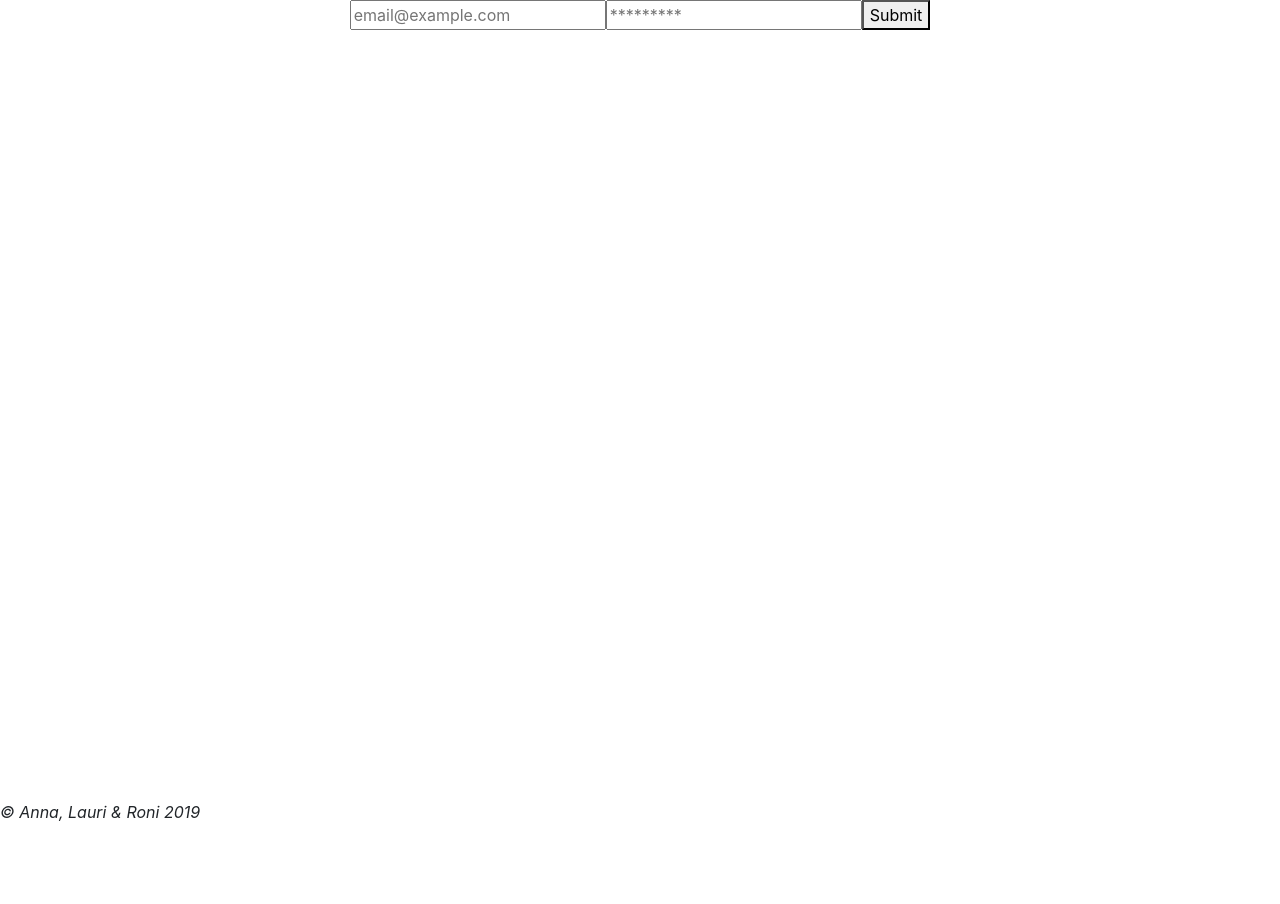
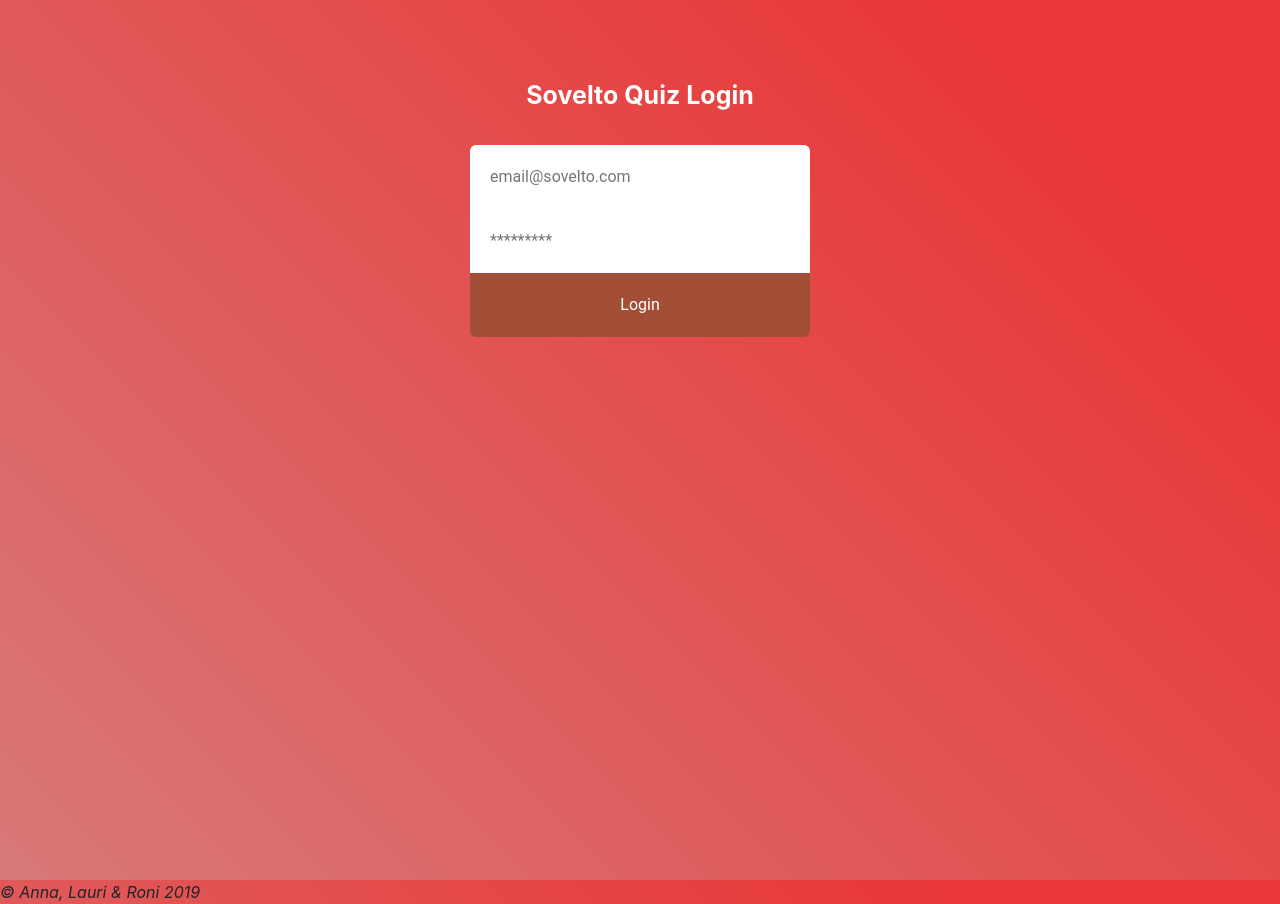
Before and after one commit to laukempp/SoveltoAppStudent, a React (Create React App) app in the folder soveltoapp_reactfront/: page /login in a window 1280 px wide. Before the commit the page ends 824 px from the top, so only its background shows below. Built offline with nearby package versions, Linux system fonts and the light colour scheme.

Commit message:
scss määrittely login ruudulle

```diff
--- a/soveltoapp_reactfront/package.json
+++ b/soveltoapp_reactfront/package.json
@@ -10,6 +10,7 @@
     "@testing-library/user-event": "^7.1.2",
     "bootstrap": "^4.4.1",
     "formik": "^2.0.7",
+    "node-sass": "^4.13.0",
     "react": "^16.12.0",
     "react-bootstrap": "^1.0.0-beta.16",
     "react-dom": "^16.12.0",
--- a/soveltoapp_reactfront/src/components/teacher/Login.js
+++ b/soveltoapp_reactfront/src/components/teacher/Login.js
@@ -5,6 +5,7 @@
 import auth from '../../service/Auth';
 import { Redirect } from "react-router-dom";
 import Footer from "../../layout/Footer";
+import './login.scss';
 export default function Login() {
   const [authT, setAuthT] = useState(auth.isAuthenticated());
 
@@ -18,7 +19,8 @@
   return (
     <>
       {authT ? <Redirect to="/dashboard" /> : null}
-      <div>
+      <div className="user">
+        <h1 className="user__title">Sovelto Quiz Login</h1>
         <Formik
           initialValues={{ login: "", password: "" }}
           validationSchema={loginSchema}
@@ -48,17 +50,19 @@
             handleBlur,
             handleSubmit
           }) => (
-            <Form onSubmit={handleSubmit}>
+            <Form className="form" onSubmit={handleSubmit}>
+              <div className="form__group">
               <Field
                 type="email"
                 name="login"
-                placeholder="email@example.com"
+                placeholder="email@sovelto.com"
+                id="emailfield"
                 className={touched.login && errors.login ? "error" : null}
                 onChange={handleChange}
                 autoComplete="off"
                 onBlur={handleBlur}
                 value={values.login || ""}
-              />
+              /></div>
               <ErrorMessage
                 component="div"
                 name="login"
@@ -69,6 +73,7 @@
                 type="password"
                 name="password"
                 placeholder="*********"
+                id="passfield"
                 className={touched.password && errors.password ? "error" : null}
                 onChange={handleChange}
                 onBlur={handleBlur}
@@ -80,14 +85,19 @@
                 className="invalidPassword"
               />
 
-              <button type="submit" disabled={isSubmitting}>
-                Submit
+              <button className="btnLogin" type="submit" disabled={isSubmitting}>
+                Login
               </button>
             </Form>
+
           )}
         </Formik>
         <Footer />
+
       </div>
+
     </>
+
   );
+
 }
--- /dev/null
+++ b/soveltoapp_reactfront/src/components/teacher/login.scss
@@ -0,0 +1,130 @@
+$font-family:   "Roboto";
+$font-size:     14px;
+
+$color-primary: rgb(182, 87, 60);
+
+* {
+    margin: 0;
+    padding: 0;
+    box-sizing: border-box;
+}
+
+body {
+    font-family: $font-family;
+    font-size: $font-size;
+    background-size: 200% 100% !important;
+    animation: move 10s ease infinite;
+    transform: translate3d(0, 0, 0);
+    background: linear-gradient(45deg, rgb(207, 155, 155) 10%, rgb(233, 55, 55) 90%);
+    height: 100vh
+}
+
+.user {
+    width: 90%;
+    max-width: 340px;
+    margin: 10vh auto;
+}
+
+.user__header {
+    text-align: center;
+    opacity: 0;
+    transform: translate3d(0, 500px, 0);
+    animation: arrive 500ms ease-in-out 0.7s forwards;
+}
+
+.user__title {
+    font-size: 25px;
+    margin-bottom: -5px;
+    font-weight: 700;
+    color: rgb(255, 255, 255);
+}
+
+.form {
+    margin-top: 40px;
+    border-radius: 6px;
+    overflow: hidden;
+    opacity: 0;
+    transform: translate3d(0, 500px, 0);
+    animation: arrive 500ms ease-in-out 0.9s forwards;
+}
+
+.form--no {
+    animation: NO 1s ease-in-out;
+    opacity: 1;
+    transform: translate3d(0, 0, 0);
+}
+
+#passfield, #emailfield {
+    display: block;
+    width: 100%;
+    padding: 20px;
+    font-family: $font-family;
+    -webkit-appearance: none;
+    border: 0;
+    outline: 0;
+    transition: 0.3s;
+
+    &:focus {
+        background: darken(#fff, 3%);
+    }
+}
+
+.btnLogin {
+    display: block;
+    width: 100%;
+    padding: 20px;
+    font-family: $font-family;
+    -webkit-appearance: none;
+    outline: 0;
+    border: 0;
+    color: white;
+    background: darken($color-primary, 5%);
+    transition: 0.3s;
+
+    &:hover {
+        background: darken($color-primary, 10%);
+    }
+}
+
+@keyframes NO {
+  from, to {
+    -webkit-transform: translate3d(0, 0, 0);
+    transform: translate3d(0, 0, 0);
+  }
+
+  10%, 30%, 50%, 70%, 90% {
+    -webkit-transform: translate3d(-10px, 0, 0);
+    transform: translate3d(-10px, 0, 0);
+  }
+
+  20%, 40%, 60%, 80% {
+    -webkit-transform: translate3d(10px, 0, 0);
+    transform: translate3d(10px, 0, 0);
+  }
+}
+
+@keyframes arrive {
+    0% {
+        opacity: 0;
+        transform: translate3d(0, 50px, 0);
+    }
+
+    100% {
+        opacity: 1;
+        transform: translate3d(0, 0, 0);
+    }
+}
+
+@keyframes move {
+    0% {
+        background-position: 0 0
+    }
+
+    50% {
+        background-position: 100% 0
+    }
+
+    100% {
+        background-position: 0 0
+    }
+}
```
Also changed, not shown: 1 other file (tests, documents, lock files or other folders).
